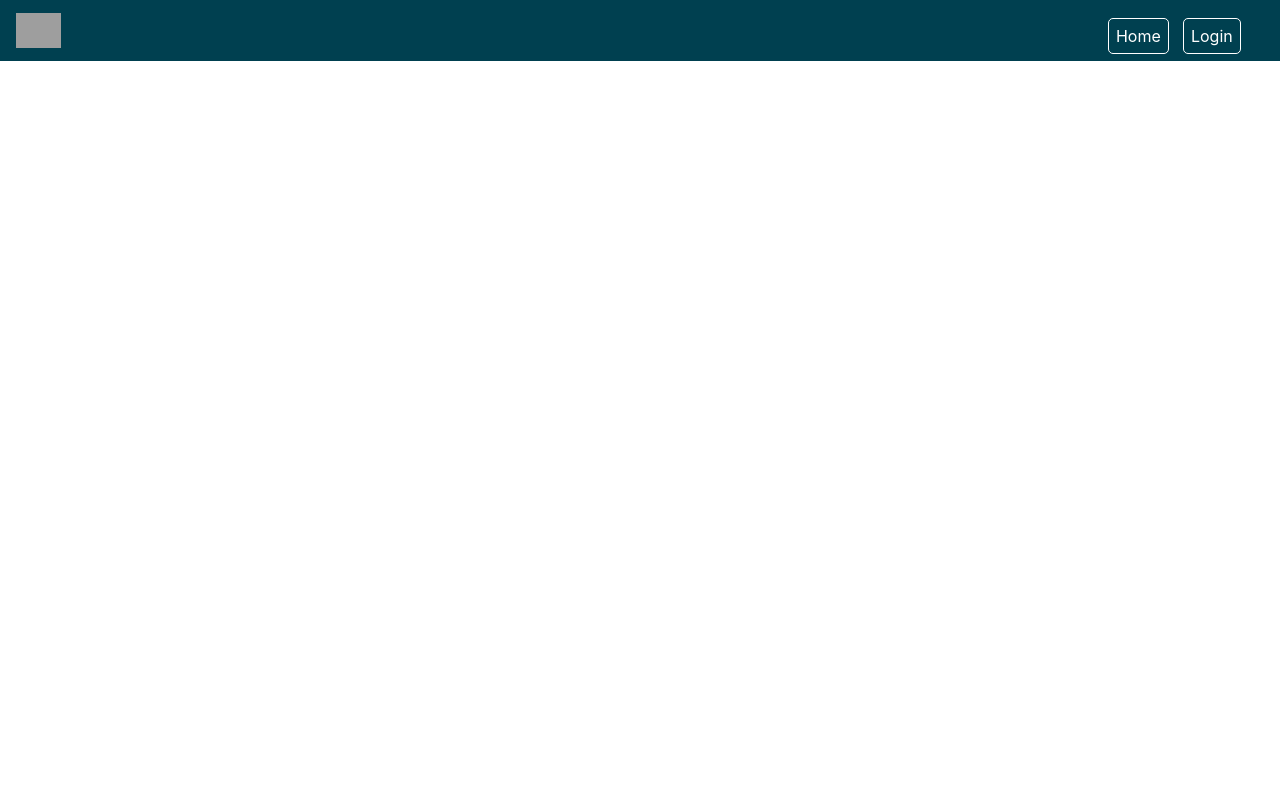
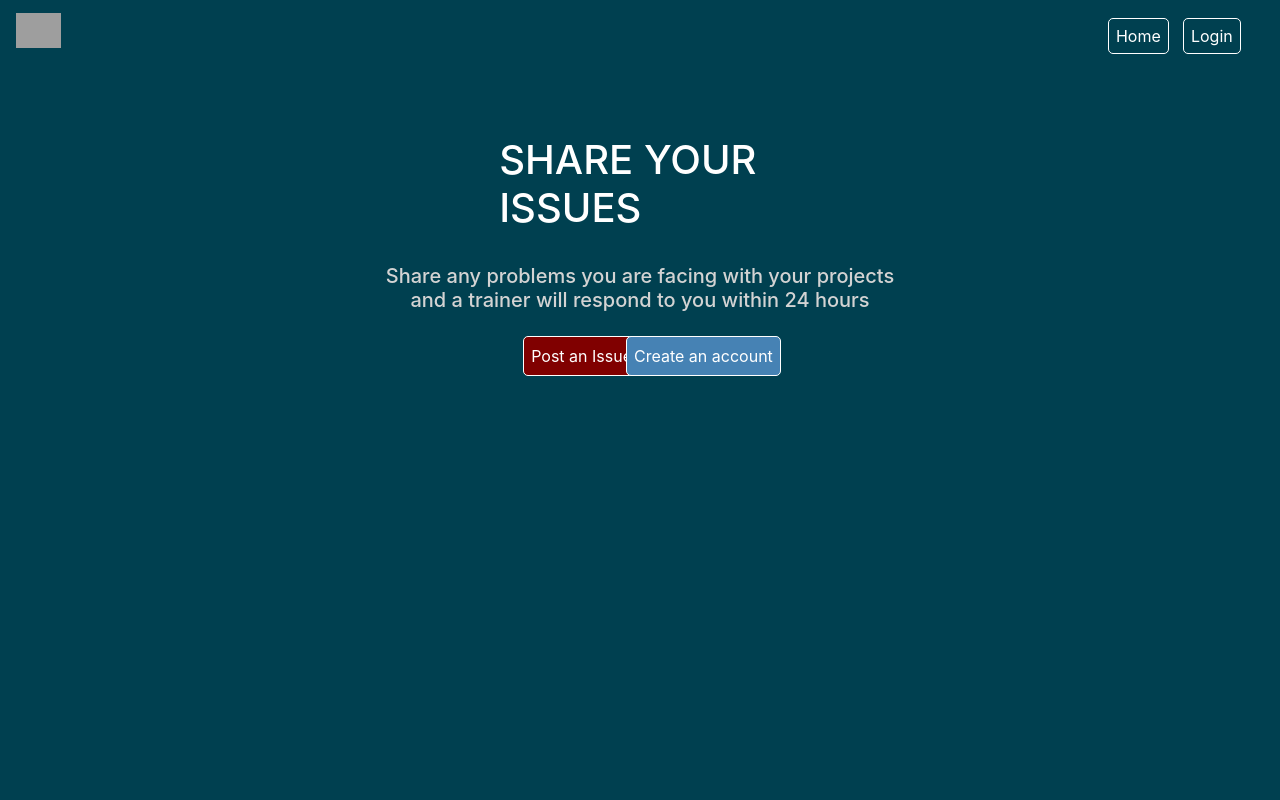
Before and after one commit to sa-mh/QA-GP-T2, a React (Create React App) app in the folder App/frontend/: page / in a window 1280 px wide. Shown: the top 800 px of the page. Built offline with nearby package versions, Linux system fonts and the light colour scheme; grey boxes are pictures that could not be loaded.

Commit message:
Homepage

```diff
--- a/App/frontend/src/App.css
+++ b/App/frontend/src/App.css
@@ -402,3 +402,57 @@ top: 10%
     text-align: left;
     right: 47%;
   }
+
+  #root-home{
+    background-color: rgb(0, 64, 80);
+    width: 100%;
+    height: 2000px;
+  }
+
+#home-first-line{
+  position: absolute;
+  right: 36%;
+  bottom: 70%;
+  width: 25%;
+  color: white;
+}
+#home-second-line{
+position: absolute;
+right: 30%;
+bottom: 60%;
+width: 40%;
+color: lightgrey;
+text-align: center;
+}
+
+#home-button-createAccount{
+  position: absolute;
+right: 39%;
+bottom: 53%;
+  background-color: steelblue;
+  padding: 7px;
+  border: 1px solid white;
+  border-radius: 5px;
+  color: white;
+}
+
+#home-button-post{
+  position: absolute;
+right: 50%;
+bottom: 53%;
+  background-color: maroon;
+  padding: 7px;
+  border: 1px solid white;
+  border-radius: 5px;
+  color: white;
+}
+
+#home-button-createAccount:hover, #home-button-post:hover{
+  background-color: white;
+  border: 1px solid white;
+  border-radius: 5px;
+  color: rgb(0, 64, 80);
+  text-decoration: none;
+
+
+}
--- a/App/frontend/src/App.js
+++ b/App/frontend/src/App.js
@@ -11,6 +11,7 @@ import ViewAllIssues from './Components/Trainer/ViewAllIssues';
 // import TrainerPage from './Components/Trainer/';
 import IpContext from './IpContext';
 import { useContext } from 'react';
+import Homepage from './Homepage';
 
 const ip = "localhost:8081"
 
@@ -18,8 +19,9 @@ function App() {
   return (
     <Router>
       <Header />
-      <IpContext.Provider value = {ip}>
+      <IpContext.Provider value={ip}>
         <Switch>
+          <Route path="/" exact component={Homepage} />
           <Route path="/login" component={LoginPage} />
           <Route path="/about" component={Aboutpage} />
           <Route path="/createAccount" component={CreateAccount} />
--- a/App/frontend/src/Components/Header.jsx
+++ b/App/frontend/src/Components/Header.jsx
@@ -8,7 +8,7 @@ function Header() {
             <Link to="/"><img className="navbar-logo" src="https://encrypted-tbn0.gstatic.com/images?q=tbn:ANd9GcQqD9IJwZVQzyR-EEWFIzakgXEmNHBTnZWolA&usqp=CAU" alt="QA Logo" width="45" height="45"/></Link>
             </span>
             <div className="navbar-items">
-            <Link to="/index" className="item">Home</Link>
+            <Link to="/" className="item">Home</Link>
             <Link to="/login" className="item">Login</Link>
             </div>
         </>
--- /dev/null
+++ b/App/frontend/src/Homepage.jsx
@@ -0,0 +1,28 @@
+import React from 'react';
+import { Link } from 'react-router-dom'
+
+const Homepage = () => {
+
+    return (
+        <div id="root-home">
+
+          <div>
+              <h1 id="home-first-line">SHARE YOUR ISSUES</h1>
+              <h5 id="home-second-line">Share any problems you are facing with your projects and a trainer will respond to you within 24 hours</h5>
+              <div class="home-buttons">
+
+              <Link to="/login">
+              <button class="home-button-item" id="home-button-post">Post an Issue</button>
+              </Link>
+
+              <Link to="/createAccount">
+                  <button class="home-button-item" id="home-button-createAccount">Create an account</button>
+                  </Link>
+              </div>
+              </div>
+
+        </div>
+    );
+}
+
+export default Homepage;
```
Also changed, not shown: 1 other file (tests, documents, lock files or other folders). Lines whose indentation alone changed are shown as unchanged.
